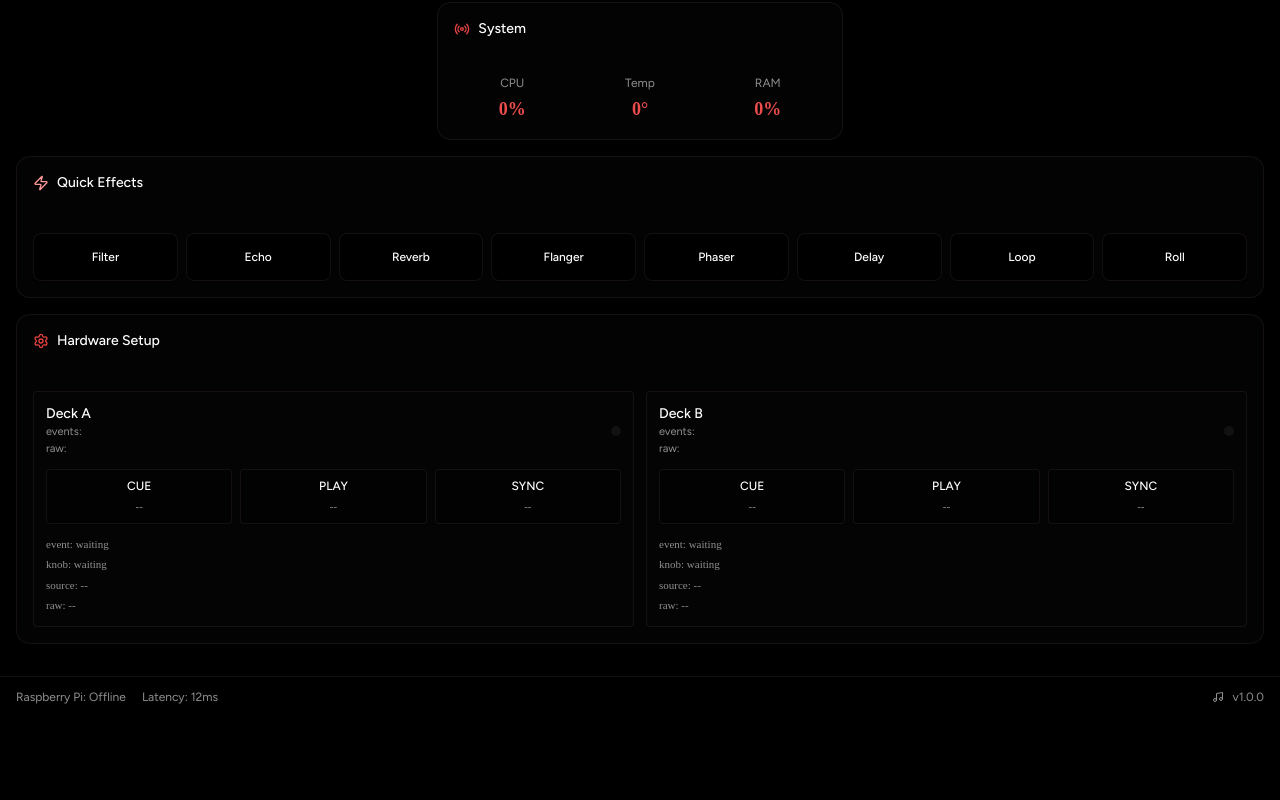
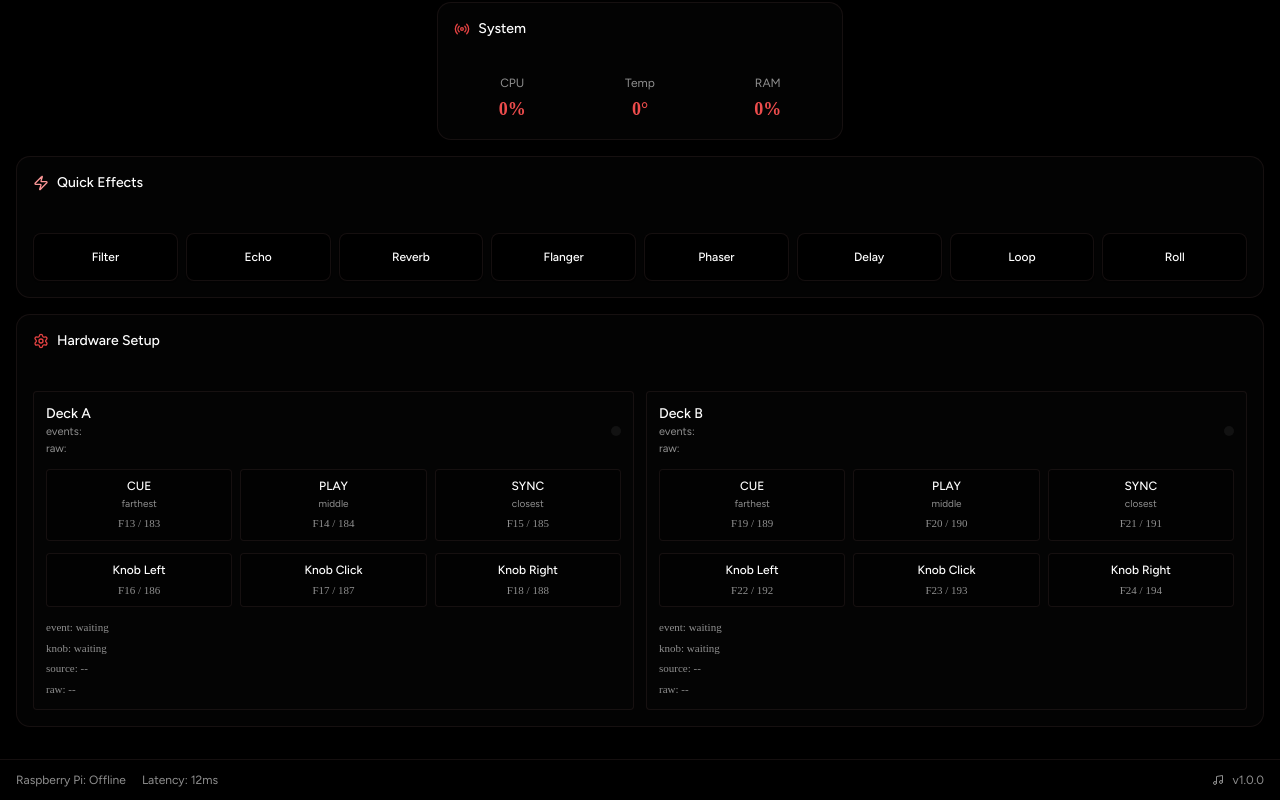
Before and after one commit to chilu18/v0-dj-sally, a Next.js app: page / in a window 1280 px wide. Shown: the part 889-1689 px from the top of the page. Before the commit the page ends 1606 px from the top, so only its background shows below. Built offline with nearby package versions, Linux system fonts and the light colour scheme; no server answers.

Commit message:
Document confirmed HID deck mapping

```diff
--- a/components/dashboard.tsx
+++ b/components/dashboard.tsx
@@ -414,9 +414,9 @@ export function Dashboard() {
                 </div>
 
                 <div className="mt-3 grid grid-cols-3 gap-2">
-                  {["CUE", "PLAY", "SYNC"].map((label, index) => (
+                  {getDeckButtonMapping(deck.pad).map((control, index) => (
                     <div
-                      key={label}
+                      key={control.label}
                       className={cn(
                         "rounded border border-border/50 px-2 py-2 text-center",
                         deviceState.macroPads[deck.pad - 1]?.buttons[index]?.pressed
@@ -424,9 +424,27 @@ export function Dashboard() {
                           : "bg-background/50"
                       )}
                     >
-                      <p className="text-xs font-medium">{label}</p>
+                      <p className="text-xs font-medium">{control.label}</p>
+                      <p className="mt-0.5 text-[10px] text-muted-foreground">{control.position}</p>
                       <p className="mt-1 font-mono text-[11px] text-muted-foreground">
-                        {deck.learnedCodes[index] ?? "--"}
+                        {control.key} / {control.code}
+                      </p>
+                    </div>
+                  ))}
+                </div>
+
+                <div className="mt-3 grid grid-cols-3 gap-2">
+                  {getDeckKnobMapping(deck.pad).map((control) => (
+                    <div
+                      key={control.label}
+                      className={cn(
+                        "rounded border border-border/50 px-2 py-2 text-center",
+                        deck.lastKnob?.includes(control.match) ? "bg-[#ed4c4c] text-white" : "bg-background/50"
+                      )}
+                    >
+                      <p className="text-xs font-medium">{control.label}</p>
+                      <p className="mt-1 font-mono text-[11px] text-muted-foreground">
+                        {control.key} / {control.code}
                       </p>
                     </div>
                   ))}
@@ -459,6 +477,34 @@ export function Dashboard() {
       </footer>
     </div>
   )
+}
+
+function getDeckButtonMapping(pad: number) {
+  return pad === 1
+    ? [
+        { label: "CUE", position: "farthest", key: "F13", code: 183 },
+        { label: "PLAY", position: "middle", key: "F14", code: 184 },
+        { label: "SYNC", position: "closest", key: "F15", code: 185 },
+      ]
+    : [
+        { label: "CUE", position: "farthest", key: "F19", code: 189 },
+        { label: "PLAY", position: "middle", key: "F20", code: 190 },
+        { label: "SYNC", position: "closest", key: "F21", code: 191 },
+      ]
+}
+
+function getDeckKnobMapping(pad: number) {
+  return pad === 1
+    ? [
+        { label: "Knob Left", key: "F16", code: 186, match: "rotate left" },
+        { label: "Knob Click", key: "F17", code: 187, match: "knob click" },
+        { label: "Knob Right", key: "F18", code: 188, match: "rotate right" },
+      ]
+    : [
+        { label: "Knob Left", key: "F22", code: 192, match: "rotate left" },
+        { label: "Knob Click", key: "F23", code: 193, match: "knob click" },
+        { label: "Knob Right", key: "F24", code: 194, match: "rotate right" },
+      ]
 }
 
 // Deck Card Component
```
Also changed, not shown: 1 other file (tests, documents, lock files or other folders).
